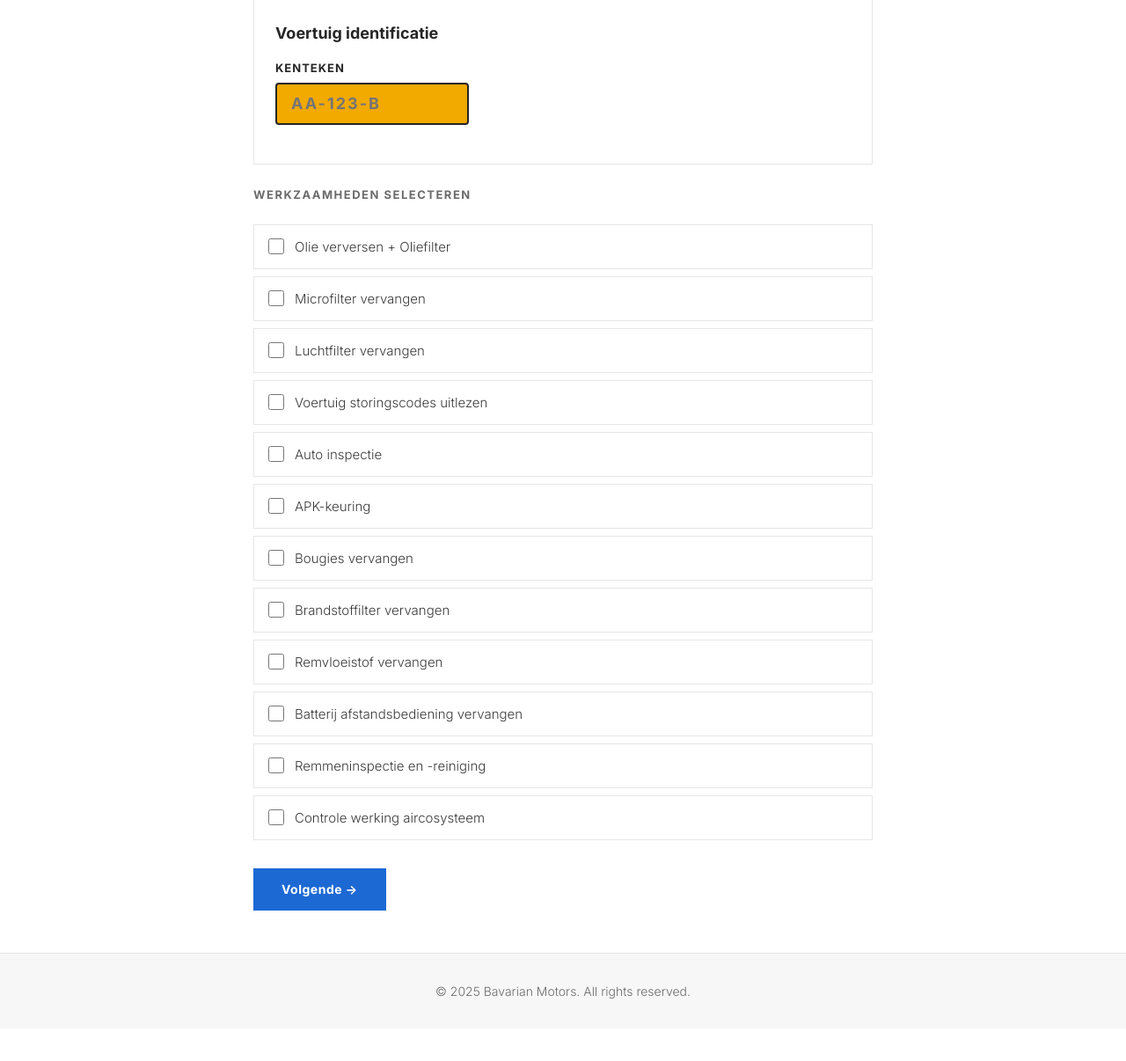
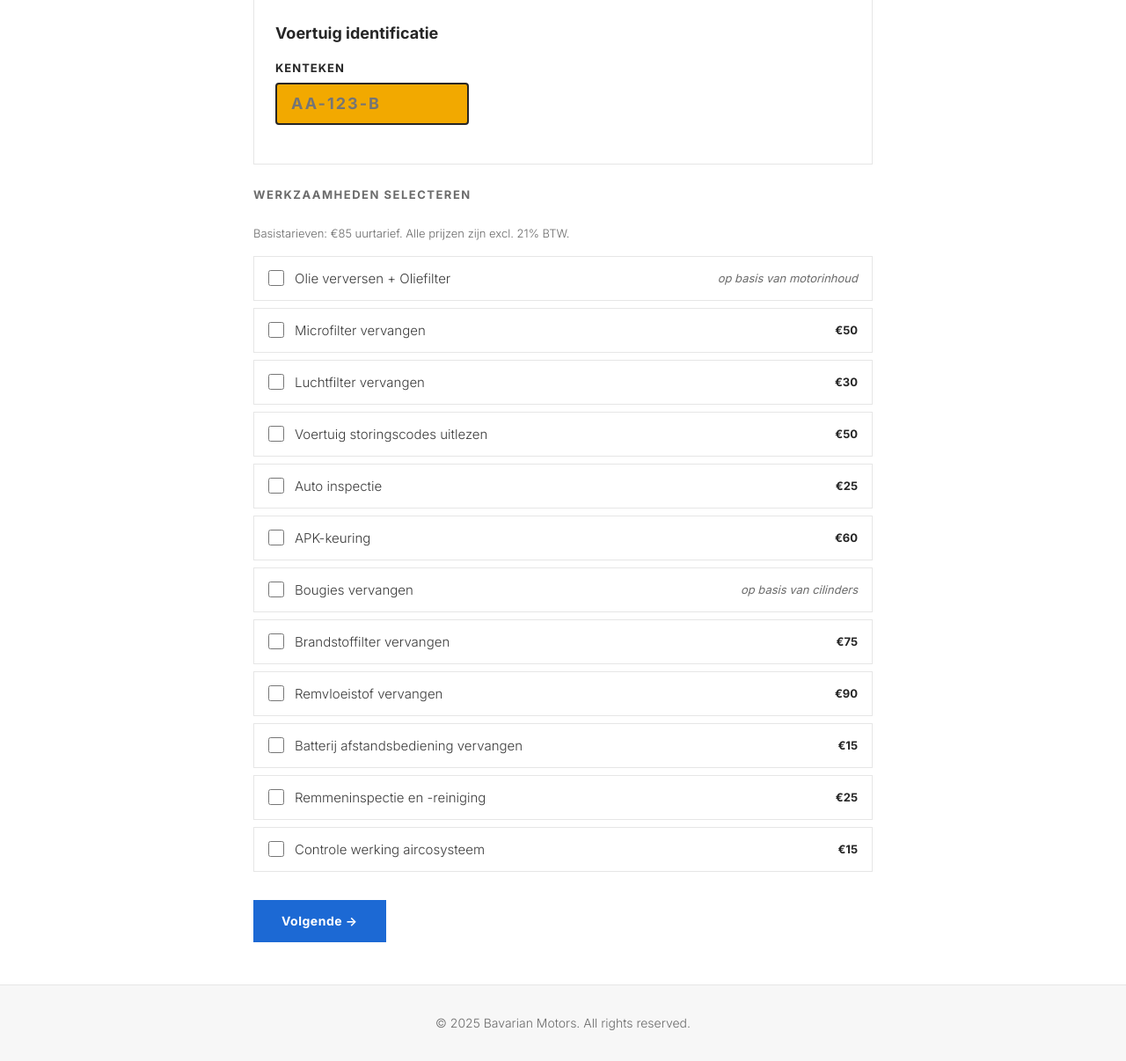
Before and after one commit to apostelov/flask-app, a Flask app: page / in a window 1280 px wide. Shown: the part 388-1594 px from the top of the page at 88% size. Before the commit the page ends 1523 px from the top, so only its background shows below. Run offline with Flask 3, Linux system fonts and the light colour scheme.

Commit message:
Fix back-navigation bugs, API timeout, and UX improvements
- GET / now restores work_selections and vehicle_data from session so
  checkboxes are preserved when navigating back from the summary page
- Replace formaction POST back-buttons with <a> GET links in summary
  and customer_info, eliminating the payment_option=None loop bug
- Add server-side empty license-plate validation before calling the API
- Add 5s timeout to RDW API request to prevent indefinite hangs
- Show per-task cost labels on the calculator (€X or dynamic note)
- Add base rate notice (€85 + excl. BTW) on the calculator page
- Remove dead comment block from app.py

https://claude.ai/code/session_01DqZcT21veQ23puYuVUaAwZ

```diff
--- a/app.py
+++ b/app.py
@@ -33,7 +33,7 @@ VAT_RATE = 0.21  # 21%
 def fetch_vehicle_data(license_plate):
     try:
         license_plate = license_plate.replace(" ", "").upper()
-        response = requests.get(RDW_API_URL, params={"kenteken": license_plate})
+        response = requests.get(RDW_API_URL, params={"kenteken": license_plate}, timeout=5)
         response.raise_for_status()
         data = response.json()
         if data:
@@ -78,10 +78,18 @@ def calculate_cost(work_selections, vehicle_data):
 @app.route("/", methods=["GET", "POST"])
 def calculator():
     if request.method == "POST":
-        license_plate = request.form.get("license_plate")
+        license_plate = request.form.get("license_plate", "").strip()
+
+        if not license_plate:
+            return render_template(
+                "calculator.html",
+                tasks=TASKS,
+                error="Voer een geldig kenteken in.",
+                work_selections={}
+            )
+
         vehicle_data = fetch_vehicle_data(license_plate)
 
-        # Handle cases where vehicle_data is None
         if vehicle_data is None:
             return render_template(
                 "calculator.html",
@@ -90,16 +98,14 @@ def calculator():
                 work_selections={}
             )
 
-        # Handle cases where an error exists in vehicle_data
         if "error" in vehicle_data:
             return render_template(
                 "calculator.html",
                 tasks=TASKS,
-                error=vehicle_data["error"],  # Display specific error
+                error=vehicle_data["error"],
                 work_selections={}
             )
 
-        # Save vehicle data and selections in session
         session["vehicle_data"] = vehicle_data
         session["work_selections"] = {
             task: request.form.get(task) == "on" for task in TASKS
@@ -112,10 +118,12 @@ def calculator():
 
         return redirect(url_for("summary"))
 
-    return render_template("calculator.html", tasks=TASKS, work_selections={})
-
-# Other routes remain unchanged
-# ...
+    return render_template(
+        "calculator.html",
+        tasks=TASKS,
+        work_selections=session.get("work_selections", {}),
+        vehicle_data=session.get("vehicle_data"),
+    )
 
 # Route: Overzicht
 @app.route("/summary", methods=["GET", "POST"])
--- a/static/style.css
+++ b/static/style.css
@@ -283,6 +283,24 @@ input#license_plate {
   color: var(--body);
   cursor: pointer;
   line-height: 1.4;
+  display: flex;
+  align-items: center;
+  gap: 10px;
+  flex: 1;
+}
+
+.task-cost {
+  margin-left: auto;
+  font-size: 13px;
+  font-weight: 700;
+  color: var(--ink);
+  white-space: nowrap;
+}
+
+.task-cost--dynamic {
+  font-weight: 400;
+  color: var(--muted);
+  font-style: italic;
 }
 
 /* ── Radio Options ───────────────────────────────────────────────────── */
--- a/templates/calculator.html
+++ b/templates/calculator.html
@@ -66,6 +66,9 @@
             </div>
 
             <p class="section-label">Werkzaamheden selecteren</p>
+            <p style="font-size:13px;color:var(--muted);margin-bottom:16px;font-weight:300;">
+                Basistarieven: €85 uurtarief. Alle prijzen zijn excl. 21% BTW.
+            </p>
 
             {% for task, data in tasks.items() %}
             <div class="task-item">
@@ -75,7 +78,16 @@
                     id="{{ task }}"
                     {% if work_selections.get(task) %}checked{% endif %}
                 >
-                <label for="{{ task }}">{{ data.label }}</label>
+                <label for="{{ task }}">
+                    {{ data.label }}
+                    {% if data.cost > 0 %}
+                        <span class="task-cost">€{{ data.cost }}</span>
+                    {% elif task == 'oil_change' %}
+                        <span class="task-cost task-cost--dynamic">op basis van motorinhoud</span>
+                    {% elif task == 'spark_plug_replacement' %}
+                        <span class="task-cost task-cost--dynamic">op basis van cilinders</span>
+                    {% endif %}
+                </label>
             </div>
             {% endfor %}
 
--- a/templates/customer_info.html
+++ b/templates/customer_info.html
@@ -75,7 +75,7 @@
             </div>
 
             <div class="btn-row">
-                <button type="submit" formaction="{{ url_for('summary') }}" class="btn btn--secondary">← Vorige</button>
+                <a href="{{ url_for('summary') }}" class="btn btn--secondary">← Vorige</a>
                 <button type="submit" class="btn btn--primary">Bevestigen →</button>
             </div>
 
--- a/templates/summary.html
+++ b/templates/summary.html
@@ -102,7 +102,7 @@
             </div>
 
             <div class="btn-row">
-                <button type="submit" formaction="{{ url_for('calculator') }}" class="btn btn--secondary">← Vorige</button>
+                <a href="{{ url_for('calculator') }}" class="btn btn--secondary">← Vorige</a>
                 <button type="submit" class="btn btn--primary">Volgende →</button>
             </div>
         </form>
```
